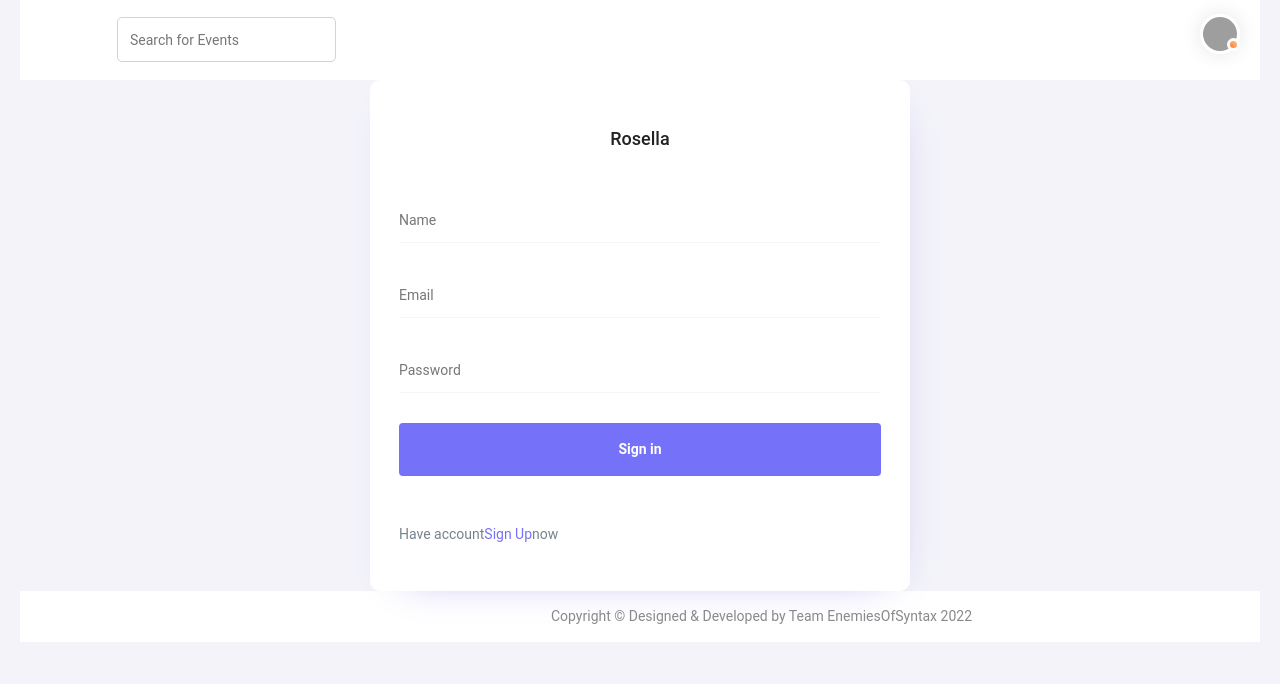
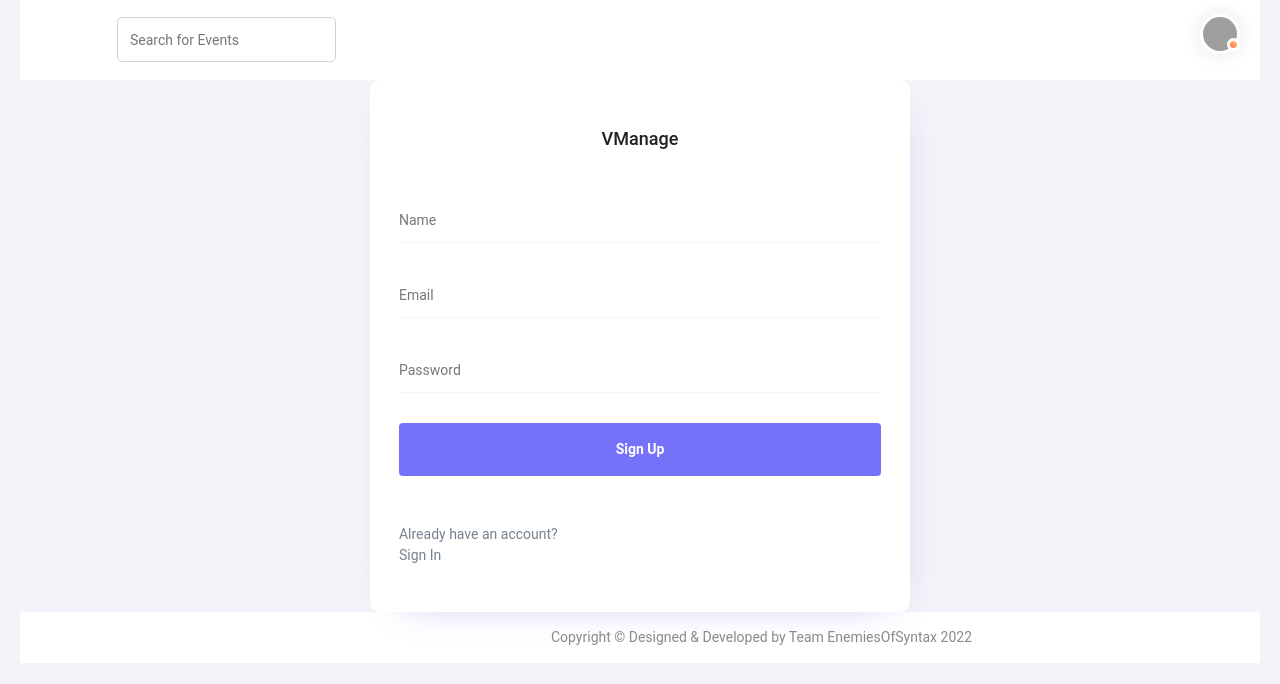
Before and after one commit to PrerakGada/VManage, a React (Create React App) app in the folder v_manage/: page /signup in a window 1280 px wide. Shown: the top 684 px of the page. Built offline with nearby package versions, Linux system fonts and the light colour scheme; grey boxes are pictures that could not be loaded.

Commit message:
formatted Login and Signup Page

```diff
--- a/v_manage/src/components/Auth/Login.js
+++ b/v_manage/src/components/Auth/Login.js
@@ -1,4 +1,5 @@
 import React from "react";
+import { Link } from "react-router-dom";
 
 const Login = () => {
   return (
@@ -11,7 +12,7 @@ const Login = () => {
                 <div className="card login-form mb-0">
                   <div className="card-body pt-5">
                     <a className="text-center" href="index.html">
-                      <h4>Rosella</h4>
+                      <h4>VManage</h4>
                     </a>
 
                     <form className="mt-5 mb-5 login-input">
@@ -29,16 +30,18 @@ const Login = () => {
                           placeholder="Password"
                         />
                       </div>
-                      <button className="btn login-form__btn submit w-100">
-                        Sign In
-                      </button>
+                      <Link to="/">
+                        <button className="btn login-form__btn submit w-100">
+                          Sign In
+                        </button>
+                      </Link>
                     </form>
                     <p className="mt-5 login-form__footer">
-                      Dont have account?
-                      <a href="page-register.html" className="text-primary">
+                      Dont have an account?
+                      <Link to="/signup">
+                        <br />
                         Sign Up
-                      </a>
-                      now
+                      </Link>
                     </p>
                   </div>
                 </div>
--- a/v_manage/src/components/Auth/SignUp.js
+++ b/v_manage/src/components/Auth/SignUp.js
@@ -1,4 +1,5 @@
 import React from "react";
+import { Link } from "react-router-dom";
 
 const SignUp = () => {
   return (
@@ -11,7 +12,7 @@ const SignUp = () => {
                 <div className="card login-form mb-0">
                   <div className="card-body pt-5">
                     <a className="text-center" href="index.html">
-                      <h4>Rosella</h4>
+                      <h4>VManage</h4>
                     </a>
 
                     <form className="mt-5 mb-5 login-input">
@@ -39,16 +40,18 @@ const SignUp = () => {
                           required
                         />
                       </div>
-                      <button className="btn login-form__btn submit w-100">
-                        Sign in
-                      </button>
+                      <Link to="/">
+                        <button className="btn login-form__btn submit w-100">
+                          Sign Up
+                        </button>
+                      </Link>
                     </form>
                     <p className="mt-5 login-form__footer">
-                      Have account
-                      <a href="page-login.html" className="text-primary">
-                        Sign Up
-                      </a>
-                      now
+                      Already have an account?
+                      <Link to="/login">
+                        <br />
+                          Sign In
+                      </Link>
                     </p>
                   </div>
                 </div>
```
